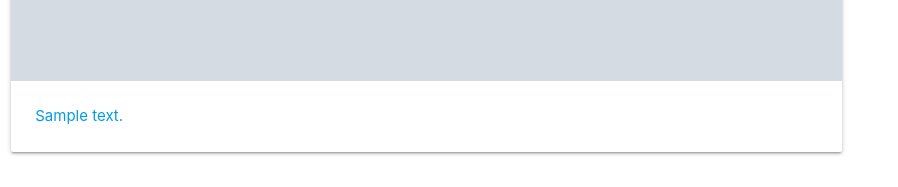
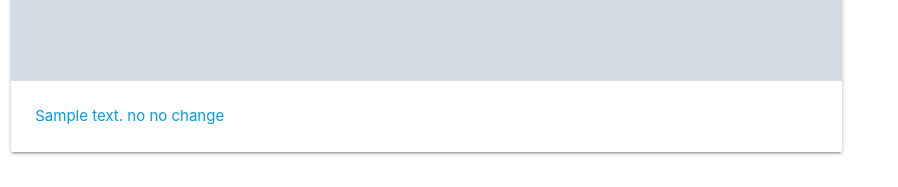
Before and after one commit to Joeri157/filestack_test, a Flask app: page /add_upload in a window 1280 px wide. Shown: the part 1327-1514 px from the top of the page, without its empty margins (0-898 px from the left). Run offline with Flask 2, Linux system fonts and the light colour scheme; grey boxes marked "Sample" are stand-in pictures; a database or web service that is not in the repository returns one stand-in record (values such as "Sample title"); some libraries are stand-ins or nearby versions.

Commit message:
Updated add_upload 1.1
fixed a typo at flash message
Added a Paragraph in the form @index.html

```diff
--- a/app.py
+++ b/app.py
@@ -34,7 +34,7 @@ def add_upload():
             "uploaded_by": ""
             }
         mongo.db.test.insert_one(upload)
-        flash("Congratulations, well done was succesfull!")
+        flash("Congratulations, well done as succesfull!")
         return redirect(request.referrer)
 
     return render_template("index.html", tests=tests)
--- a/templates/index.html
+++ b/templates/index.html
@@ -84,7 +84,7 @@
                                     <img src="{{ test.upload_image }}">
                                 </div>
                                 <div class="card-content">
-                                    <p>{{ test.upload_description}}</p>
+                                    <p>{{ test.upload_description}} no no change</p>
                                 </div>
                             </a>
                     </div>
```
